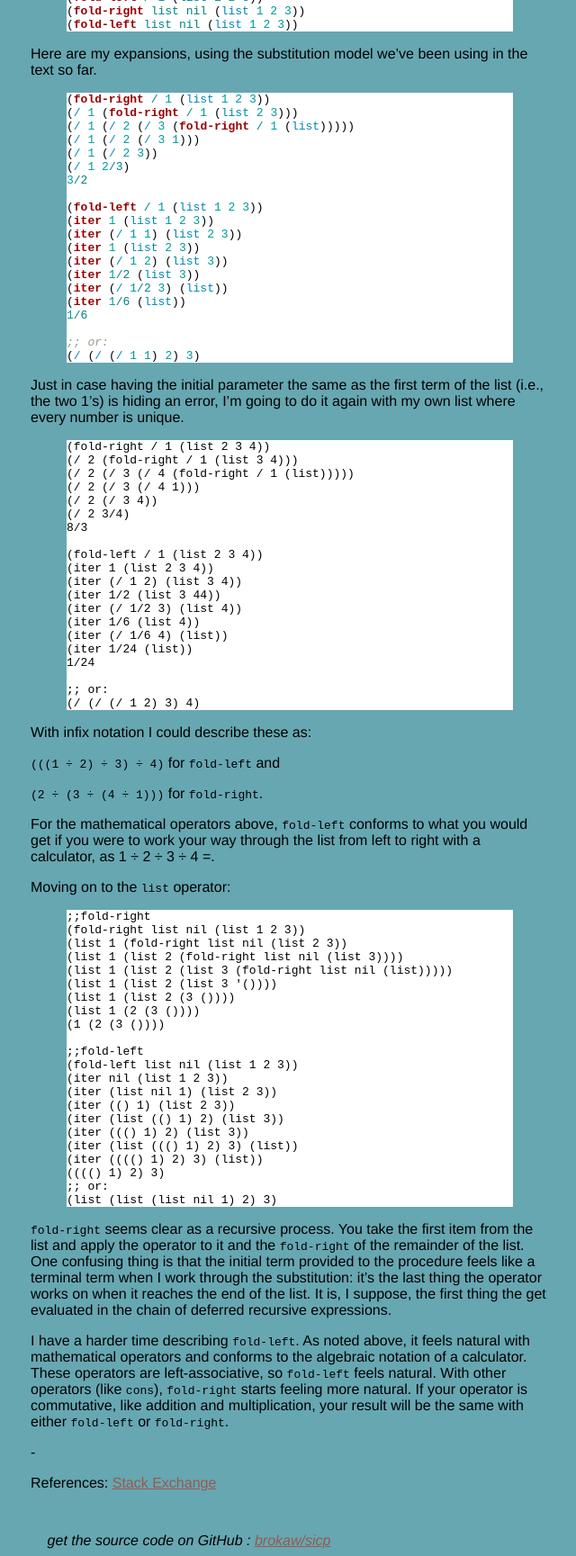
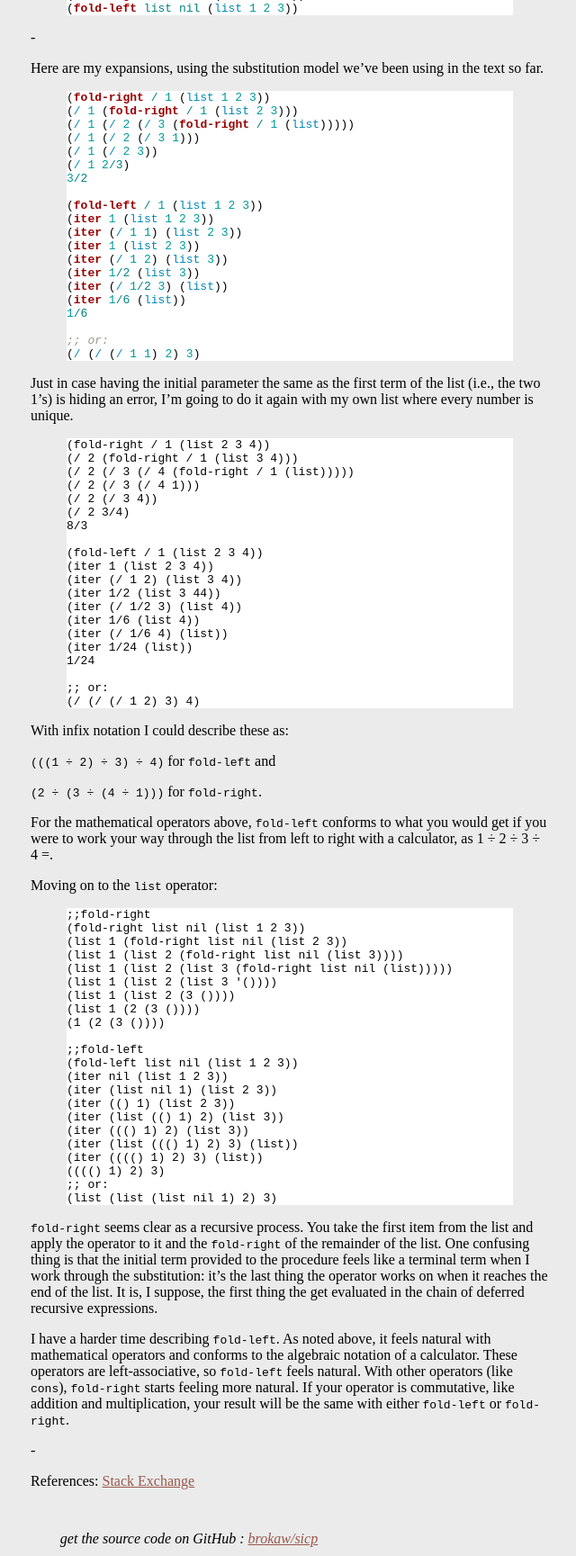
Before and after one commit to brokaw/sicp-study, a Jekyll site: the page built from solutions/ex-2-38.markdown, in a window 1280 px wide, cut to the strip 324-2053 px from the top of the page. Shown: the whole strip at 90% size, without its empty margins (430-1070 px from the left). Built offline with Jekyll 4.4.1, drawn with Linux system fonts in a browser that asks for light colours.

Commit message:
Layout, formatting changes

```diff
--- a/_layouts/default.html
+++ b/_layouts/default.html
@@ -8,8 +8,8 @@
   <style type="text/css">
     body {
       margin-top: 1.0em;
-      background-color: #67a7b2;
-      font-family: Helvetica, Arial, FreeSans, san-serif;
+      background-color: #EBEBEB;
+      font-family: "Times New Roman", Georgia, Serif;
       color: #000000;
     }
     #container {
@@ -24,11 +24,11 @@
     	width: 10em;
     }
     #content { margin-left: 14em; }
-    h1 { font-size: 2em; color: #98584d; margin-bottom: 3px; }
+    h1 { font-family: Helvetica, Arial, FreeSans, san-serif; font-size: 2em; color: #98584d; margin-bottom: 3px; }
     h1 .small { font-size: 0.4em; }
     h1 a { text-decoration: none }
-    h2 { font-size: 1.5em; color: #98584d; }
-    h3 { text-align: center; color: #98584d; }
+    h2 { font-family: Helvetica, Arial, FreeSans, san-serif; font-size: 1.5em; color: #98584d; }
+    h3 { font-family: Helvetica, Arial, FreeSans, san-serif; text-align: center; color: #98584d; }
     a { color: #98584d; }
     .description { font-size: 1.2em; margin-bottom: 30px; margin-top: 30px; font-style: italic;}
     .download { float: right; }
--- a/solutions/ex-2-38.markdown
+++ b/solutions/ex-2-38.markdown
@@ -4,7 +4,6 @@ layout: notes
 category: solutions
 ---
 # {{ page.title }}
-
 
 The `accumulate` procedure in the text is the same as a Scheme procedure called `fold-right`. There's a similar procedure called `fold-left` that can be defined like this:
 {% highlight scheme %}
@@ -25,6 +24,8 @@ The `accumulate` procedure in the text is the same as a Scheme procedure called
 (fold-right list nil (list 1 2 3))
 (fold-left list nil (list 1 2 3))
 {% endhighlight %}
+
+-
 
 Here are my expansions, using the substitution model we've been using in the text so far.
 
```
